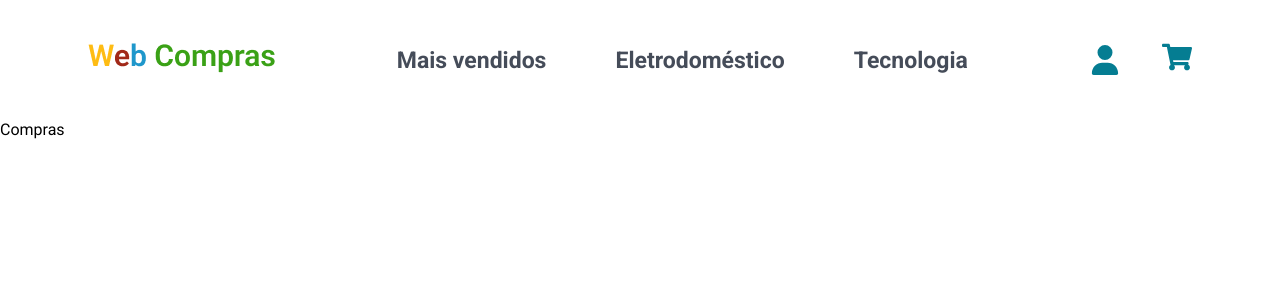
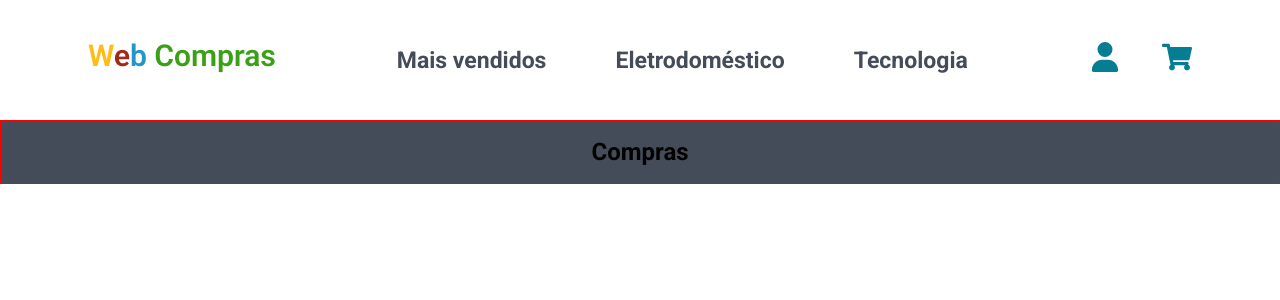
Before and after one commit to vinicius-bispo1/e-commerce, a React (Vite) app: page /compras in a window 1280 px wide. Shown: the top 300 px of the page. Built offline with nearby package versions, Linux system fonts and the light colour scheme.

Commit message:
:sparkles: feat: add rota usuario

```diff
--- a/src/Components/Header/index.jsx
+++ b/src/Components/Header/index.jsx
@@ -21,7 +21,9 @@ export default function Header() {
         </ul>
       </S.BoxMenu>
       <S.BoxIcon>
-        <FaUser />
+        <Link to="perfil">
+          <FaUser />
+        </Link>
         <Link to="compras">
           <FaShoppingCart />
         </Link>
--- a/src/Router.jsx
+++ b/src/Router.jsx
@@ -6,17 +6,37 @@ import MaisVendidos from "./pages/MaisVendidos";
 import Eletrodomestico from "./pages/Eletrodomestico";
 import Tecnologia from "./pages/Tecnologia";
 import Header from "./Components/Header";
+import Perfil from "./pages/Perfil";
 
 export default function Router() {
   return (
     <BrowserRouter>
       <Header />
       <Routes>
-        <Route path="/" element={<Home />} />
-        <Route path="/compras" element={<Compras />} />
-        <Route path="/vendido" element={<MaisVendidos />} />
-        <Route path="/eletros" element={<Eletrodomestico />} />
-        <Route path="/tec" element={<Tecnologia />} />
+        <Route
+          path="/"
+          element={<Home />}
+        />
+        <Route
+          path="/compras"
+          element={<Compras />}
+        />
+        <Route
+          path="/vendido"
+          element={<MaisVendidos />}
+        />
+        <Route
+          path="/eletros"
+          element={<Eletrodomestico />}
+        />
+        <Route
+          path="/tec"
+          element={<Tecnologia />}
+        />
+        <Route
+          path="/perfil"
+          element={<Perfil />}
+        />
       </Routes>
     </BrowserRouter>
   );
--- a/src/pages/Compras/Styled.jsx
+++ b/src/pages/Compras/Styled.jsx
@@ -0,0 +1,14 @@
+import styled, { css } from "styled-components";
+
+const center = css`
+  display: flex;
+  justify-content: center;
+  align-items: center;
+`;
+
+export const BoxTitle = styled.section`
+  border: solid 1px red;
+  height: 8vh;
+  ${center}
+  background-color: #454C59;
+`;
--- a/src/pages/Compras/index.jsx
+++ b/src/pages/Compras/index.jsx
@@ -1,7 +1,11 @@
-import React from 'react'
+import * as S from "./Styled";
 
 export default function Compras() {
   return (
-    <div>Compras</div>
-  )
+    <main>
+      <S.BoxTitle>
+        <h2>Compras</h2>
+      </S.BoxTitle>
+    </main>
+  );
 }
--- /dev/null
+++ b/src/pages/Perfil/index.jsx
@@ -0,0 +1,5 @@
+import React from "react";
+
+export default function Index() {
+  return <div>Index</div>;
+}
```
Also changed, not shown: src/pages/Perfil/Styled.jsx (added).
